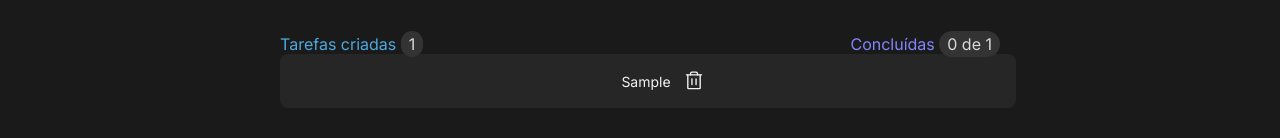
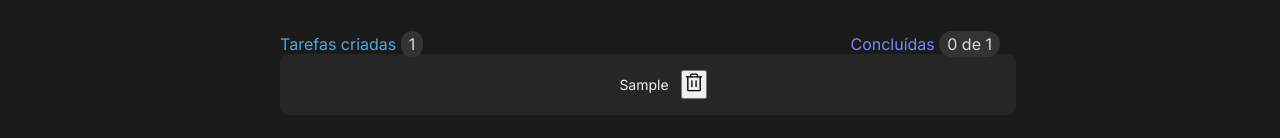
Before and after one commit to leticiasouza-dev/ToDo-list, a React (Vite) app: page / in a window 1280 px wide. Both pictures are taken after typing "Sample" into the empty fields and a click on the button "Criar". Shown: the part 206-344 px from the top of the page. Built offline with nearby package versions, Linux system fonts and the light colour scheme.

Commit message:
feat: adicionando a funcionalidade de remover tarefa

```diff
--- a/src/App.tsx
+++ b/src/App.tsx
@@ -9,13 +9,13 @@ import { Empty } from './components/Empty/Empty'
 import { Task } from './components/Task/Task'
 import { ChangeEvent, FormEvent, useState } from 'react'
 
- export interface Task {
+ export interface ITask {
   id: number;
   text: string;
 }
 
 function App() {
-  const [tarefa, setTarefa] = useState<Task[]>([]);
+  const [tarefa, setTarefa] = useState<ITask[]>([]);
   const [valorInput, setValorInput] = useState('');
   const [tarefasCriadas, setTarefasCriadas] = useState(0);
   const [tarefasConcluidas, setTarefasConcluidas] = useState(0);
@@ -28,14 +28,21 @@ function App() {
   function handleAdicionandoTarefa(event:  FormEvent<HTMLFormElement> ){
     event.preventDefault()
 
-    const novaTarefa: Task = {
+    const novaTarefa: ITask = { // criando nova tarefa passando o valor do input
       id: new Date().getTime(),
       text: valorInput
     }
 
-    setTarefa((state) => [...state, novaTarefa]);
+    setTarefa((state) => [...state, novaTarefa]); // mantendo as tarefas anteriores e adicionado a nova
     setTarefasCriadas((state) => state + 1);
-    console.log(tarefa)
+  }
+
+  function handleRemoverTarefa(id: number){ // removendo a tarefa pelo id
+    const tarefasFiltradas = tarefa.filter((tarefas) => {
+      return tarefas.id !== id // mantendo no array somente as tarefas com o id diferente do id passado
+    });
+
+    setTarefa(tarefasFiltradas)  // deixando no array as tarefas com o id difernte do id passado
   }
 
   return(
@@ -64,7 +71,7 @@ function App() {
               {tarefasCriadas > 0 ? (
 	              <div>
                   {tarefa.map((task) => (
-                    <Task content={task.text}/>
+                    <Task key={task.id} content={task.text} removerTarefa={handleRemoverTarefa} data={task}/>
                   ))}
                 </div>
               ) : (
--- a/src/components/Task/Task.tsx
+++ b/src/components/Task/Task.tsx
@@ -2,15 +2,23 @@ import {Trash, Check } from 'phosphor-react'
 import styles from './Task.module.css'
 import { useState } from 'react'
 
+import { ITask} from '../../App'
+
 interface TarefaProps{
+    data: ITask
     content: string
+    removerTarefa: (id: number) => void
 }
 
-export function Task({content}:TarefaProps){
+export function Task({content, removerTarefa, data}:TarefaProps){
     const [className, setClassName] = useState('checkbox_unchecked');
 
     function handleTaskColor(){
         setClassName('checkbox_checked')
+    }
+
+    function handleDeletar(){
+        removerTarefa(data.id)
     }
 
     return(
@@ -20,7 +28,11 @@ export function Task({content}:TarefaProps){
                 <span className={`${styles.check} ${className}`}></span>
 
                 <p className={styles.paragrafo}>{content}</p>
-                <Trash size={22} />
+
+                <button onClick={handleDeletar}>
+                    <Trash size={22}/>
+                </button>
+
             </label>
         </div>
     )
```
